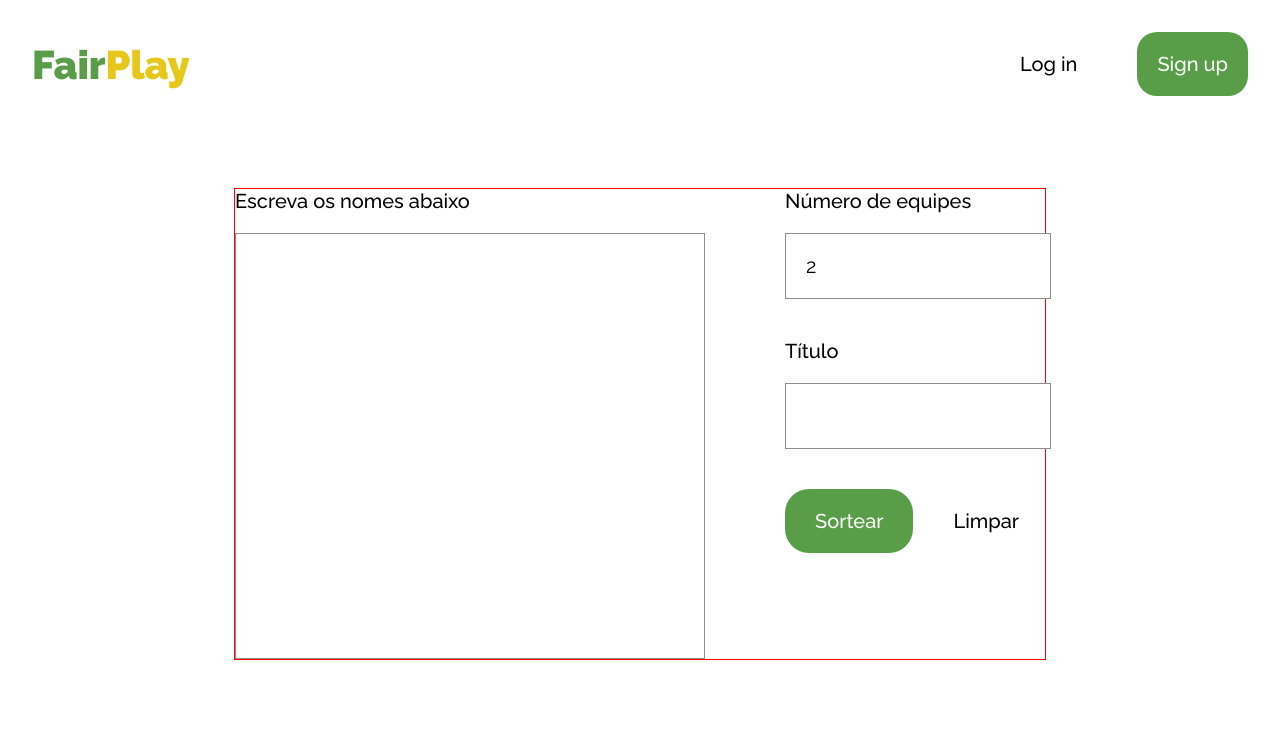
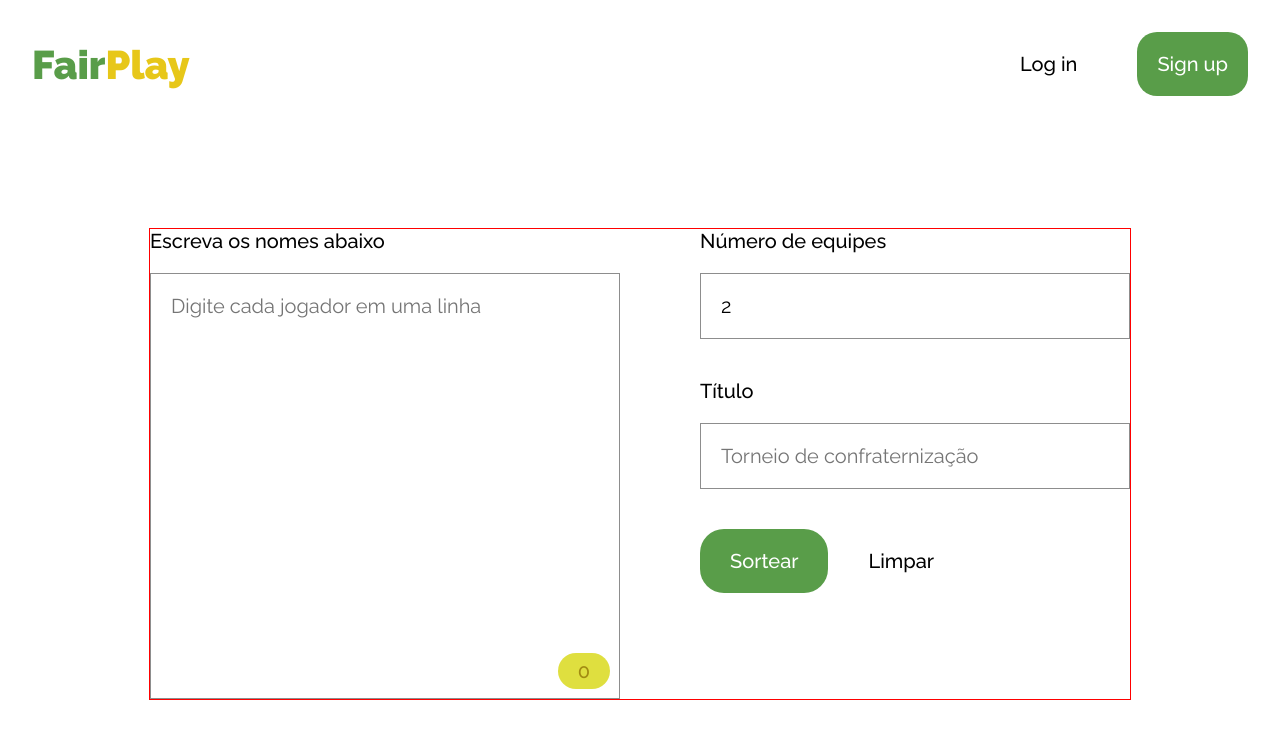
Before and after one commit to gabrielolvmd/sorteio-app, an Angular app: page /sorteio-normal in a window 1280 px wide. Shown: the top 738 px of the page. Built offline with nearby package versions, Linux system fonts and the light colour scheme.

Commit message:
sorteioAleatorio e contagem jogadores

```diff
--- a/src/_colors.scss
+++ b/src/_colors.scss
@@ -8,5 +8,5 @@ $star-light-yellow: #fffbe3;
 $border-star: #8d7d2a;
 $border-text-area: #8d8d8d;
 $border-text-focus: #b3b3b3;
-$li-ligth-gray: #ececec;
+$li-light-gray: #ececec;
 $li-dark-gray: #cfcfcf;
--- a/src/app/app-routing.module.ts
+++ b/src/app/app-routing.module.ts
@@ -5,7 +5,7 @@ import { SorteioNormalComponent } from './pages/sorteio-normal/sorteio-normal.co
 
 const routes: Routes = [
   {
-    path: 'home',
+    path: '',
     component: HomePageComponent,
   },
   {
--- a/src/app/components/dados-partida/dados-partida.component.html
+++ b/src/app/components/dados-partida/dados-partida.component.html
@@ -2,7 +2,8 @@
   <div class="dados_container_inserirInfos">
     <div class="dados_container_lista">
       <label for="lista-jogadores">Escreva os nomes abaixo</label>
-      <textarea id="lista-jogadores" name="lista-jogadores" rows="16" cols="40" [(ngModel)]="nomes"></textarea>
+      <textarea id="lista-jogadores" name="lista-jogadores" rows="16" cols="40" [(ngModel)]="nomes" (input)="onNomesInput($event)" placeholder="Digite cada jogador em uma linha"></textarea>
+      <span class="qtdJogadores">{{qtdJogadores}}</span>
     </div>
     <div class="dados_container_info">
       <div class="num-equipes_container">
@@ -11,7 +12,7 @@
       </div>
       <div class="titulo_container">
         <label for="titulo">Título</label>
-        <input type="text" id="titulo" name="titulo" [(ngModel)]="titulo">
+        <input type="text" id="titulo" name="titulo" [(ngModel)]="titulo" (input)="onTituloInput" placeholder="Torneio de confraternização">
       </div>
       <div class="dados_container_buttons">
         <app-green-button text="Sortear" (buttonClick)="onSortButtonClick()"></app-green-button>
@@ -19,13 +20,17 @@
       </div>
     </div>
   </div>
+  <div class="dados_container_equipesSorteadas">
+    <h2 class="titulo" *ngIf="mostrarTitulo">{{titulo}}</h2>
 
-  <div class="dados_container_equipesSorteadas">
-    <div *ngFor="let equipe of equipesSorteadas; let i = index" class="time">
-      <h3>{{equipe.nome}}</h3>
-      <ul>
-        <li *ngFor="let membro of equipe.membros">{{membro}}</li>
-      </ul>
+    <div class="equipesSorteadas_grid">
+      <div *ngFor="let equipe of equipesSorteadas; let i = index" class="time">
+
+        <h3 class="titulo_equipe">{{equipe.nome}}</h3>
+        <ul>
+          <li *ngFor="let membro of equipe.membros">{{membro}}</li>
+        </ul>
+      </div>
     </div>
   </div>
 </div>
--- a/src/app/components/dados-partida/dados-partida.component.scss
+++ b/src/app/components/dados-partida/dados-partida.component.scss
@@ -7,19 +7,34 @@
   flex-direction: column;
   align-items: center;
   justify-content: center;
-  gap: 5em;
-  margin-top: 3em;
+  gap: 6em;
 
   // border: 1px solid red;
+  margin-top: 5em;
   font-weight: $medium;
   font-size: $medium-size;
 }
 
 .dados_container_inserirInfos {
   display: flex;
-  max-width: 810px;
+  max-width: 980px;
+  width: 100%;
   gap: 4em;
   border: 1px solid red;
+}
+
+.dados_container_lista {
+  position: relative;
+}
+
+.qtdJogadores {
+  position: absolute;
+  bottom: 10px;
+  right: 10px;
+  padding: 0.3em 1em;
+  border-radius: 1em;
+  color: color-mix(in srgb, $main-yellow 70%, black 30%);
+  background: rgb(223, 223, 63);
 }
 
 .dados_container_lista,
@@ -29,6 +44,10 @@
   display: flex;
   flex-direction: column;
   gap: 1em;
+}
+
+.dados_container_info {
+  width: 100%;
 }
 
 .dados_container_info {
@@ -64,12 +83,28 @@ input {
 }
 
 .dados_container_equipesSorteadas {
+  width: 100%;
+  max-width: 980px;
+  // border: 1px solid red;
+  display: flex;
+  flex-direction: column;
+  gap: 2em;
+}
+.equipesSorteadas_grid {
   display: grid;
   gap: 2em;
   grid-template-columns: repeat(2, 1fr);
-  width: 100%;
-  max-width: 810px;
-  // border: 1px solid red;
+}
+
+.titulo,
+.titulo_equipe {
+  font-size: $medium-size;
+  font-weight: $semibold;
+  font-family: $secondary-font;
+}
+
+.titulo_equipe {
+  margin-bottom: 0.5em;
 }
 
 .dados_container_equipesSorteadas .time ul {
@@ -85,17 +120,16 @@ input {
 
 .dados_container_equipesSorteadas .time ul li:nth-child(4n - 3),
 .dados_container_equipesSorteadas .time ul li:nth-child(4n) {
-  background-color: blue; /* Cor azul para o primeiro e quarto elementos em cada grupo de quatro */
+  background-color: $li-dark-gray; /* Cor azul para o primeiro e quarto elementos em cada grupo de quatro */
 }
 
 .dados_container_equipesSorteadas .time ul li:nth-child(4n - 2),
 .dados_container_equipesSorteadas .time ul li:nth-child(4n - 1) {
-  background-color: red; /* Cor vermelha para o segundo e terceiro elementos em cada grupo de quatro */
+  background-color: $li-light-gray; /* Cor vermelha para o segundo e terceiro elementos em cada grupo de quatro */
 }
 
 .time {
   display: flex;
   flex-direction: column;
-  padding: 0.5em 1em;
   border: 1px solid red;
 }
--- a/src/app/components/dados-partida/dados-partida.component.ts
+++ b/src/app/components/dados-partida/dados-partida.component.ts
@@ -8,7 +8,9 @@ import { Component, OnInit } from '@angular/core';
 export class DadosPartidaComponent implements OnInit {
   nomes: string = '';
   numeroEquipes: number = 2;
+  qtdJogadores: number = 0;
   titulo: string = '';
+  mostrarTitulo = false;
   equipesSorteadas: any[] = [];
 
   constructor() {}
@@ -31,12 +33,14 @@ export class DadosPartidaComponent implements OnInit {
 
       console.log(this.equipesSorteadas);
     }
+    this.mostrarTitulo = true;
   }
 
   clear() {
     this.nomes = '';
     this.numeroEquipes = 2;
-    this.titulo = ' ';
+    this.titulo = '';
+    this.mostrarTitulo = false;
   }
 
   sortearEquipes(nomes: string[], numeroDeEquipes: number) {
@@ -76,7 +80,15 @@ export class DadosPartidaComponent implements OnInit {
     }
 
     return equipes;
-    console.log(equipes);
+  }
+
+  onTituloInput() {
+    this.mostrarTitulo = false;
+  }
+
+  onNomesInput(event: any) {
+    const arrayNomes = this.nomes.split('\n');
+    this.qtdJogadores = arrayNomes.filter((nome) => nome.trim() !== '').length;
   }
 
   ngOnInit(): void {}
--- a/src/app/pages/home-page/home-page.component.scss
+++ b/src/app/pages/home-page/home-page.component.scss
@@ -6,7 +6,7 @@
 
 .homeContainer {
   display: flex;
-
+  margin-top: 4em;
   align-items: center;
   justify-content: space-between;
 }
```
